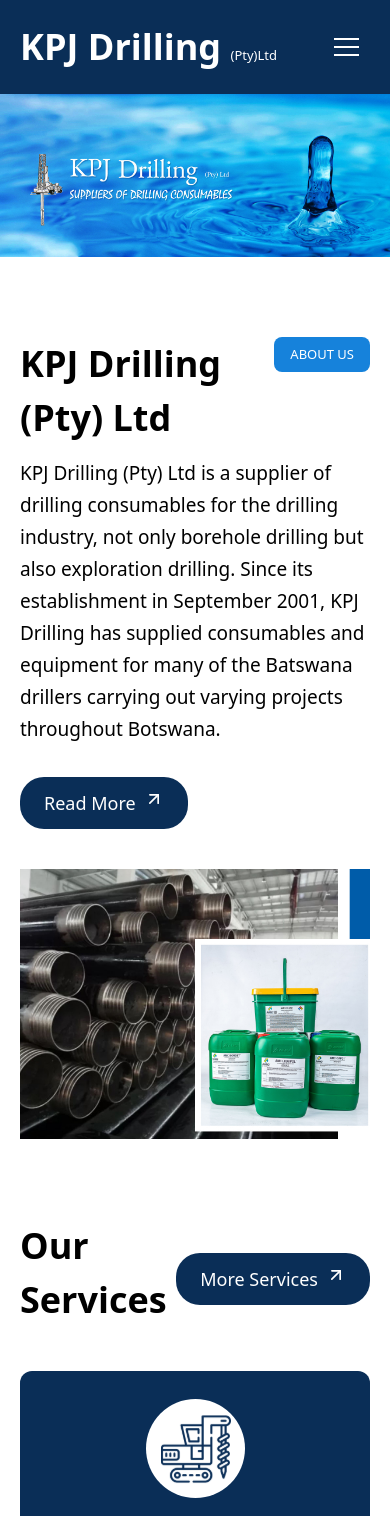
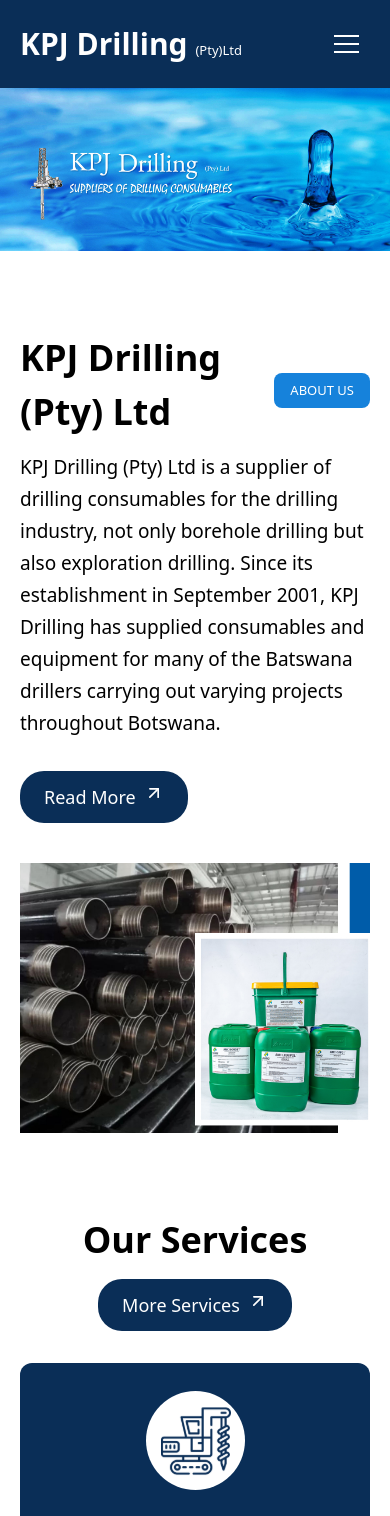
Before and after one commit to GovanDBT/kpj-drilling, a React (Vite) app: page / in a window 390 px wide. Shown: the top 1516 px of the page. Built offline with nearby package versions, Linux system fonts and the light colour scheme.

Commit message:
adjust layout issues

```diff
--- a/src/components/Footer.tsx
+++ b/src/components/Footer.tsx
@@ -16,7 +16,7 @@
               <Link
                 to={item.url}
                 key={item.url}
-                className="hover:underline py-5 lg:py-0 w-full lg:w-fit"
+                className="hover:underline py-2 lg:py-0 w-full lg:w-fit"
               >
                 <li className="flex items-center gap-3 text-xl lg:text-lg justify-center">
                   <ChevronLeft size={16} className="hidden lg:inline-block" />
--- a/src/components/Navbar.tsx
+++ b/src/components/Navbar.tsx
@@ -11,7 +11,7 @@
     <nav className="bg-primary text-white py-5 lg:py-0">
       <div className="container flex justify-between items-center">
         {/* Logo */}
-        <h2 className="font-bold m-0">
+        <h2 className="font-bold text-3xl m-0">
           <Link to="/">
             KPJ Drilling{" "}
             <span className="text-[13px] font-medium">(Pty)Ltd</span>
--- a/src/components/SideMenu.tsx
+++ b/src/components/SideMenu.tsx
@@ -9,7 +9,7 @@
     <div>
       <Hamburger size={25} toggled={isOpen} toggle={setIsOpen} />
       {isOpen && (
-        <ul className="list-none grid absolute bg-primary gap-1 left-0 w-screen text-center pb-2">
+        <ul className="list-none grid absolute bg-primary gap-1 left-0 top-20 w-screen text-center pb-2 font-bold">
           {links.map((item) => (
             <NavLink
               to={item.url}
--- a/src/routes/HomePage.tsx
+++ b/src/routes/HomePage.tsx
@@ -51,9 +51,12 @@
         <div className="flex flex-col space-y-8 order-1 lg:order-2">
           <Badge text="About Us" className="hidden lg:inline-flex" />
           <div>
-            <div className="flex justify-between items-center">
+            <div className="flex justify-between">
               <h2>KPJ drilling (Pty) Ltd</h2>
-              <Badge text="About Us" className="lg:hidden text-[13px]" />
+              <Badge
+                text="About Us"
+                className="lg:hidden text-[13px] !place-self-center"
+              />
             </div>
             <p>
               KPJ Drilling (Pty) Ltd is a supplier of drilling consumables for
@@ -69,7 +72,7 @@
       </section>
       {/* SERVICES */}
       <section className="container my-20 items-center">
-        <div className="flex justify-between mb-8">
+        <div className="flex flex-col md:flex-row text-center md:text-left justify-between mb-8">
           <h2>our services</h2>
           <Button className="place-self-center">more services</Button>
         </div>
@@ -89,10 +92,10 @@
         <div className="bg-linear-to-t from-primary to-white/0 h-full place-content-center">
           <div className="container lg:max-w-240 space-y-8">
             <div className="text-center">
-              <h2 className="text-white text-5xl/normal">
+              <h2 className="text-white text-3xl/normal">
                 Trusted Since 2001 - Locally Rooted, Globally Connected
               </h2>
-              <p className="text-white lg:max-w-180 mx-auto text-2xl/normal lg:text-xl/normal">
+              <p className="text-white lg:max-w-180 mx-auto text-xl/normal">
                 With over 28 years of experience, we provide high-performance
                 drilling consumables across Botswana.
               </p>
```
Also changed, not shown: 1 other file (tests, documents, lock files or other folders).
